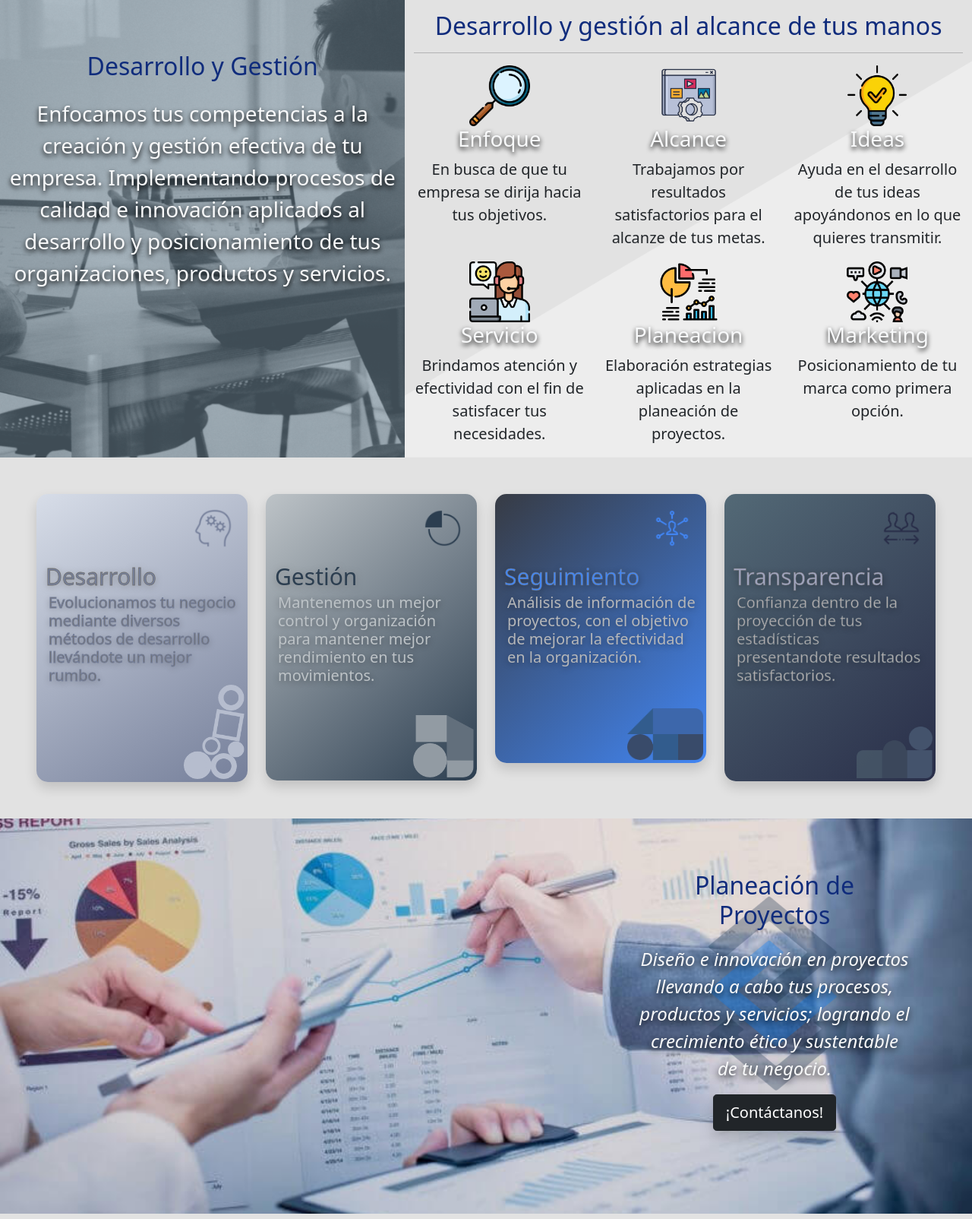
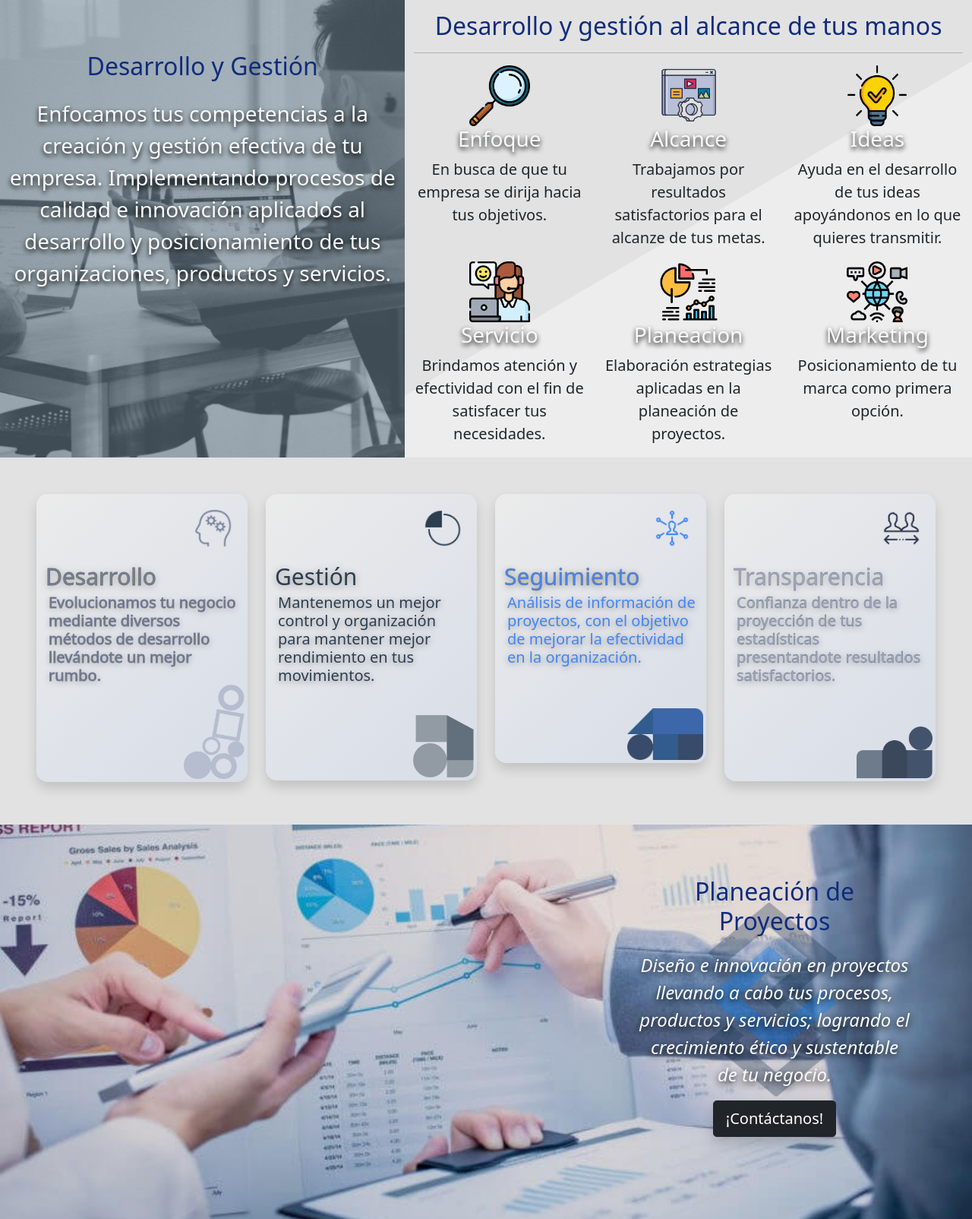
Before and after one commit to RolandoOsuna/CS-Desarrollo-y-Gesti-n, a PHP site: page / in a window 1280 px wide. Shown: the part 1521-3125 px from the top of the page at 76% size. Run offline with PHP 8.4, Linux system fonts and the light colour scheme; some libraries are stand-ins or nearby versions.

Commit message:
cards teminadas

```diff
--- a/CSS/estilos.css
+++ b/CSS/estilos.css
@@ -108,8 +108,8 @@ body{
 }
     /* CARD DESARROLLO */
 .bg-card-desarrollo{
-    background: rgb(117,127,154);
-    background: linear-gradient(328deg, rgba(117,127,154,1) 0%, rgba(215,221,232,1) 100%);
+    background: #EBEBEB;
+    background: linear-gradient(137deg, #EBEBEB 0%, rgba(215,221,232,1) 100%);
     border-radius: 15px;
 }
 .bg-card-desarrollo span{
@@ -126,12 +126,25 @@ body{
     -webkit-text-stroke-color:  #757F9A;
     font-size: 20px;
     line-height: 1.5rem;
-    margin-bottom: 0px;
+    margin-bottom: 20px;
+}
+.transicion-desarrollo{
+    -webkit-transition: 0.4s linear;
+    transition: 0.4s ease-in-out;
+}
+.transicion-desarrollo:hover{
+     background: rgb(117,127,154);
+    background: linear-gradient(328deg, rgba(117,127,154,1) 0%, rgba(215,221,232,1) 100%);
+}
+@media(min-width:1030px){
+    .bg-card-desarrollo p{
+        margin-bottom: 0px;
+    }
 }
     /* CARD GESTION */
 .bg-card-gestion{
-    background: rgb(189,195,199);
-    background: linear-gradient(137deg, rgba(189,195,199,1) 0%, rgba(44,62,80,1) 100%);
+    background: #EBEBEB;
+    background: linear-gradient(137deg, #EBEBEB 0%, rgba(215,221,232,1) 100%);
     border-radius: 15px;
 }
 .bg-card-gestion span{
@@ -140,55 +153,79 @@ body{
     font-size: 30px;
 }
 .bg-card-gestion p{
-    color: #BDC3C7;
+    color: #2C3E50;
     text-shadow: 0px 2px 8px rgba(0, 0, 0, 0.367);
     font-size: 20px;
     line-height: 1.5rem;
     margin-bottom:40px;
 }
+.transicion-gestion{
+    -webkit-transition: 0.4s linear;
+    transition: 0.4s ease-in-out;
+}
+.transicion-gestion:hover{
+    background: rgb(189,195,199);
+    background: linear-gradient(137deg, rgba(189,195,199,1) 0%, rgba(44,62,80,1) 100%);
+}
     /* CARD-SEGUIMIENTO */
 .bg-card-seguimiento{
-    background: rgb(55,59,68);
-    background: linear-gradient(137deg, rgba(55,59,68,1) 0%, rgba(66,134,244,1) 100%);
+    background: #EBEBEB;
+    background: linear-gradient(137deg, #EBEBEB 0%, rgba(215,221,232,1) 100%);
     border-radius: 15px;
 }
 .bg-card-seguimiento span{
     color: #4286F4;
     text-shadow: 0px 2px 8px rgba(0, 0, 0, 0.427);
     -webkit-text-stroke-width: 0.5px;
-
     -webkit-text-stroke-color:  #777777;
     font-size: 30px;
 }
 .bg-card-seguimiento p{
-    color: #B6B7B9;
+    color: #4286F4;
     text-shadow: 0px 2px 8px rgba(0, 0, 0, 0.367);
     font-size: 20px;
     line-height: 1.5rem;
     margin-bottom: 55px;
 }
-/* CARD-TRANSPARENCIA */
+.transicion-seguimiento{
+    -webkit-transition: 0.4s linear;
+    transition: 0.4s ease-in-out;
+}
+.transicion-seguimiento:hover{
+    background: rgb(55,59,68);
+    background: linear-gradient(137deg, rgba(55,59,68,1) 0%, rgba(66,134,244,1) 100%);
+}
+    /* CARD-TRANSPARENCIA */
 .bg-card-transparencia{
-    background: rgb(83,105,118);
-    background: linear-gradient(137deg, rgba(83,105,118,1) 0%, rgba(41,46,73,1) 100%);
+    background: #EBEBEB;
+    background: linear-gradient(137deg, #EBEBEB 0%, rgba(215,221,232,1) 100%);
     border-radius: 15px;
 }
 .bg-card-transparencia span{
     color: #9FA4BF;
-    text-shadow: 0px 2px 8px rgba(0, 0, 0, 0.427);
-    -webkit-text-stroke-width: 0.5px;
+    text-shadow: 0px 2px 8px rgba(0, 0, 0, 0.237);
+    -webkit-text-stroke-width: 0.3px;
     -webkit-text-stroke-color:  #707070;
     font-size: 30px;
 }
 .bg-card-transparencia p{
-    color: #B7AFAF;
+    color: #9FA4BF;
     text-shadow: 0px 2px 8px rgba(0, 0, 0, 0.367);
-    -webkit-text-stroke-width: 0.5px;
+    -webkit-text-stroke-width: 0.3px;
     -webkit-text-stroke-color:  #536976;
     font-size: 20px;
     line-height: 1.5rem;
     margin-bottom: 55px;
 }
+.transicion-transparencia{
+    -webkit-transition: 0.4s linear;
+    transition: 0.4s ease-in-out;
+}
+.transicion-transparencia:hover{
+    background: rgb(83,105,118);
+    background: linear-gradient(137deg, rgba(83,105,118,1) 0%, rgba(41,46,73,1) 100%);
+}
+
 .bg-section{
     background-image: url(../IMG/bg-section.jpg);
     background-position:center ;
@@ -314,7 +351,6 @@ body{
 .transicion-planes{
     -webkit-transition: 0.4s linear;
     transition: 0.4s linear;
-    /* transition: 0.4s linear; */
 }
 .transicion-planes:hover{
     box-shadow: 0 .5rem 1rem rgb(56, 56, 56)!important;
@@ -334,5 +370,7 @@ body{
     .border-left{
         border-left: none;
     }
-
+    .bg-card-desarrollo p{
+        margin-bottom: 0px;
+    }
 }
--- a/index.html
+++ b/index.html
@@ -122,36 +122,39 @@
     <!-- CARDS -->
     <section class="p-5">
         <div class="row d-flex justify-content-center">
-            <div class="col-12 col-md-6 col-lg-3   transicion-cards">
-                <div class="p-1   shadow bg-card-desarrollo">
+            <!-- DESARROLLO -->
+            <div class="col-12 col-md-6 col-lg-3 transicion-cards mb-md-2">
+                <div class="p-1 shadow bg-card-desarrollo transicion-desarrollo">
                     <div class="col text-end">
                         <img class="img-fluid text-end m-3" src="IMG/Cards/img-desarrollo.png" width="50px" loading="lazy">
                     </div>
                     <div class="px-2">
                         <span class=" titulo-card">Desarrollo</span>
-                        <p class="texto-card ps-1">Evolucionamos tu negocio mediante diversos métodos de desarrollo llevándote un mejor rumbo.</p>
+                        <p class="texto-card ps-1 ">Evolucionamos tu negocio mediante diversos métodos de desarrollo llevándote un mejor rumbo.</p>
                     </div>
                     <div class="col text-end">
                         <img class="img-fluid text-end" src="IMG/Cards/figuras-desarrollo.png" width="80px" loading="lazy">
                     </div>
                 </div>
             </div>
-            <div class="col-12 col-md-6 col-lg-3   transicion-cards">
-                <div class="p-1   shadow bg-card-gestion">
+            <!-- GESTIÓN -->
+            <div class="col-12 col-md-6 col-lg-3 transicion-cards my-3 m-md-0">
+                <div class="p-1 shadow bg-card-gestion transicion-gestion">
                     <div class="col text-end">
                         <img class="img-fluid text-end m-3" src="IMG/Cards/img-gestion.png" width="50px" loading="lazy">
                     </div>
                     <div class="px-2">
                         <span class="titulo-card">Gestión</span>
-                        <p class="texto-card ps-1">Mantenemos un mejor control y organización para mantener mejor rendimiento en tus movimientos.</p>
+                        <p class="texto-card  ps-1">Mantenemos un mejor control y organización para mantener mejor rendimiento en tus movimientos.</p>
                         </div>
                     <div class="col text-end">
                         <img class="img-fluid text-end" src="IMG/Cards/figuras-gestion.png" width="80px" loading="lazy">
                     </div>
                 </div>
             </div>
+            <!-- SEGUIMIENTO -->
             <div class="col-12 col-md-6 col-lg-3   transicion-cards">
-                <div class="p-1   shadow bg-card-seguimiento">
+                <div class="p-1 shadow bg-card-seguimiento transicion-seguimiento">
                     <div class="col text-end">
                         <img class="img-fluid text-end m-3" src="IMG/Cards/img-seguimiento.png" width="50px" loading="lazy">
                     </div>
@@ -165,8 +168,9 @@
                     </div>
                 </div>
             </div>
-            <div class="col-12 col-md-6 col-lg-3   transicion-cards">
-                <div class="p-1   shadow bg-card-transparencia">
+            <!-- TRANSPARENCIA -->
+            <div class="col-12 col-md-6 col-lg-3 transicion-cards mt-3 m-md-0">
+                <div class="p-1 shadow bg-card-transparencia transicion-transparencia">
                     <div class="col text-end">
                         <img class="img-fluid text-end m-3" src="IMG/Cards/img-transparencia.png" width="50px" loading="lazy">
                     </div>
```
